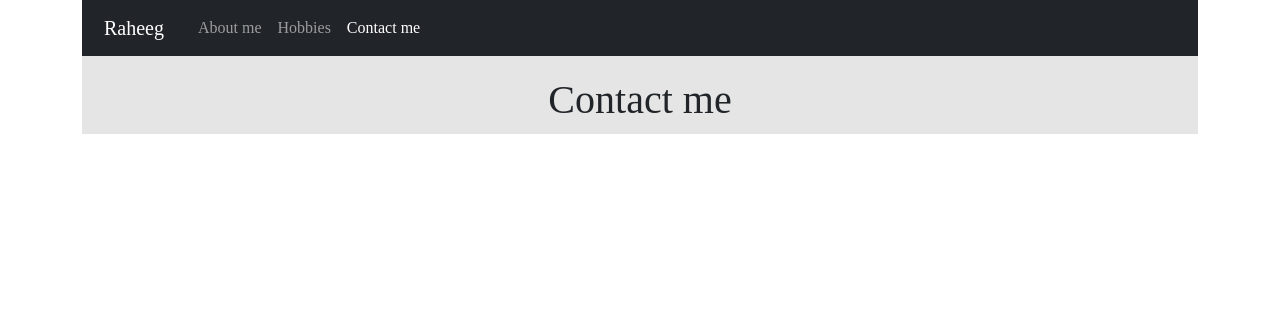
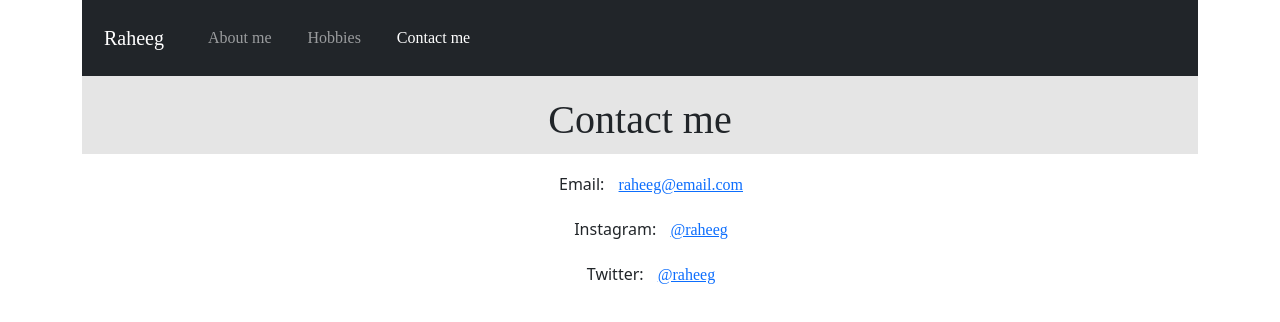
Before and after one commit to raheeeg/Responsive-project, a plain HTML site: page contact.html in a window 1280 px wide. Drawn offline with nearby package versions, Linux system fonts and the light colour scheme; a web font is replaced by a local one.

Commit message:
Contact page
Contact page complete

```diff
--- a/contact.html
+++ b/contact.html
@@ -39,8 +39,13 @@
     <div class="hero">
         <h1>Contact me</h1>
     </div>
+    <ul>
+        <li>Email: <a href="mailto:raheeg@email.com">raheeg@email.com</a></li>
+        <li>Instagram: <a href="https://www.instagram.com" target="_blank">@raheeg</a></li>
+        <li>Twitter: <a href="https://www.twitter.com" target="_blank">@raheeg</a></li>
+    </ul>
+
 </div>
-    </body>
 </body>
 
 </html>
--- a/src/style.css
+++ b/src/style.css
@@ -46,3 +46,9 @@ a {
 .about {
   padding: 20px;
 }
+
+li {
+  list-style: none;
+  text-align: center;
+  padding: 10px;
+}
```
